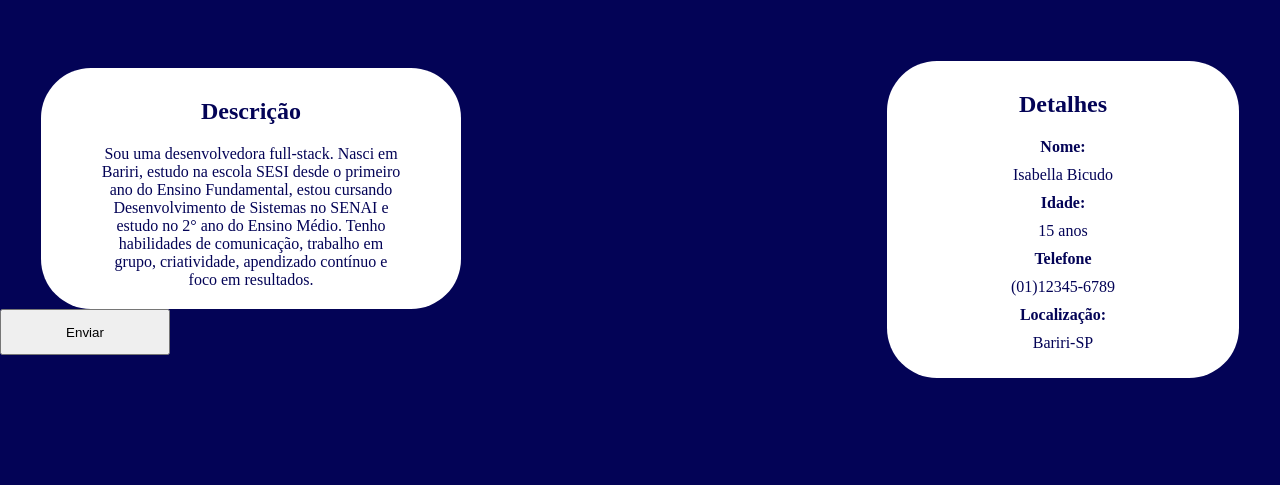
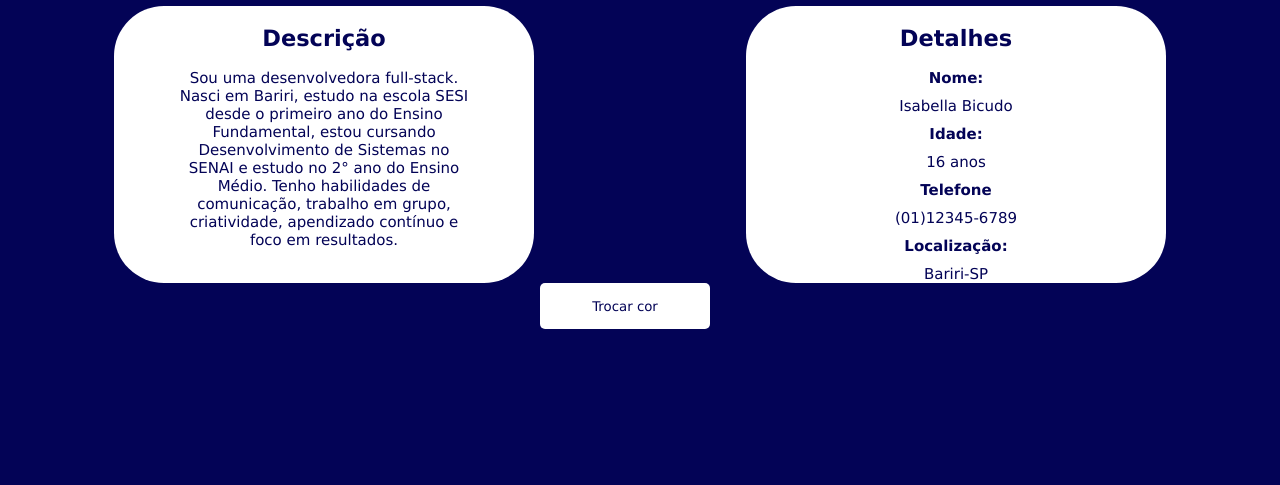
Before and after one commit to IsaBicudo/Perfil, a plain HTML site: page index.html in a window 1280 px wide. Shown: the part 315-800 px from the top of the page. Drawn offline with Linux system fonts and the light colour scheme.

Commit message:
Versão estável

```diff
--- a/assets/main.js
+++ b/assets/main.js
@@ -1,7 +1,4 @@
-document.addEventListener( "click" , trocaCor );
-
-document.getElementById( "btn" ).addEventListener( "click" , trocaNome );
-
+document.getElementById( "btn" ).addEventListener( "click" , trocaCor );
 function trocaCor( e )
 {
     document.body.style.backgroundColor = 'black';
--- a/assets/style.css
+++ b/assets/style.css
@@ -1,11 +1,6 @@
-body, html, main, img, div, p {
-    border: 0;
-    margin: 0;
-    padding: 0;
-    text-decoration: none;
-}
 body {
     background-color: #030356;
+    font-family: 'Lucida Sans', 'Lucida Sans Regular', 'Lucida Grande', 'Lucida Sans Unicode', Geneva, Verdana, sans-serif;
 }
 figure {
     width: 200px;
@@ -26,32 +21,41 @@ h1 {
 }
 .descricao {
     width: 300px;
-    padding: 10px 60px;
+    padding: 0px 60px;
     border-radius: 50px;
-    margin-top: 85px;
     color: #030356;
     text-align: center;
     background-color: white;
-    height: 221px;
-    margin-left:  41px;
+    font-size: 15px;
 }
 .detalhes>span {
     display: block;
     margin-top: 10px;
 }
+.caixa {
+    display: flex;
+    justify-content: space-around;
+}
 .detalhes {
-    width: 232px;
-    padding: 10px 60px;
+    width: 300px;
+    padding: 0px 60px;
     border-radius: 50px;
     color: #030356;
     text-align: center;
     background-color: white;
-    height: 297px;
-    position: absolute;
-    right: 41px;
-    top: 376px;
+    font-size: 15px;
+}
+.botao {
+    width: 200px;
+    height: 70px;
+    margin: 0 auto;
 }
 button {
     width: 170px;
     height: 46px;
+    border-radius: 5px;
+    background-color: white;
+    border: 0;
+    color: #030356;
+    font-family: 'Lucida Sans', 'Lucida Sans Regular', 'Lucida Grande', 'Lucida Sans Unicode', Geneva, Verdana, sans-serif;
 }
--- a/index.html
+++ b/index.html
@@ -7,11 +7,11 @@
     <title>Perfil</title>
 </head>
 <body>
-    <main>
         <figure>
             <img src="assets/foto-perfil.jpeg" alt="minha foto">
         </figure>
         <h1>Isabella Bicudo da Silva</h1>
+        <div class="caixa">
             <div class="descricao">
                 <h2>Descrição</h2>
                 <p>Sou uma desenvolvedora full-stack. Nasci em Bariri, estudo na escola SESI desde o primeiro ano
@@ -26,16 +26,16 @@
                 <span><strong>Nome:</strong></span>
                 <span>Isabella Bicudo</span>
                 <span><strong>Idade:</strong></span>
-            <span>15 anos</span>
+                <span>16 anos</span>
                 <span><strong>Telefone</strong></span>
                 <span>(01)12345-6789</span>
                 <span><strong>Localização:</strong></span>
                 <span>Bariri-SP</span>
             </article>
-        <div>
-            <button id="btn">Enviar</button>
         </div>
-    </main>
+        <div class="botao">
+            <button id="btn">Trocar cor</button>
+        </div>
     <script src="assets/main.js"></script>
 </body>
 </html>
```
Lines whose indentation alone changed are shown as unchanged.
